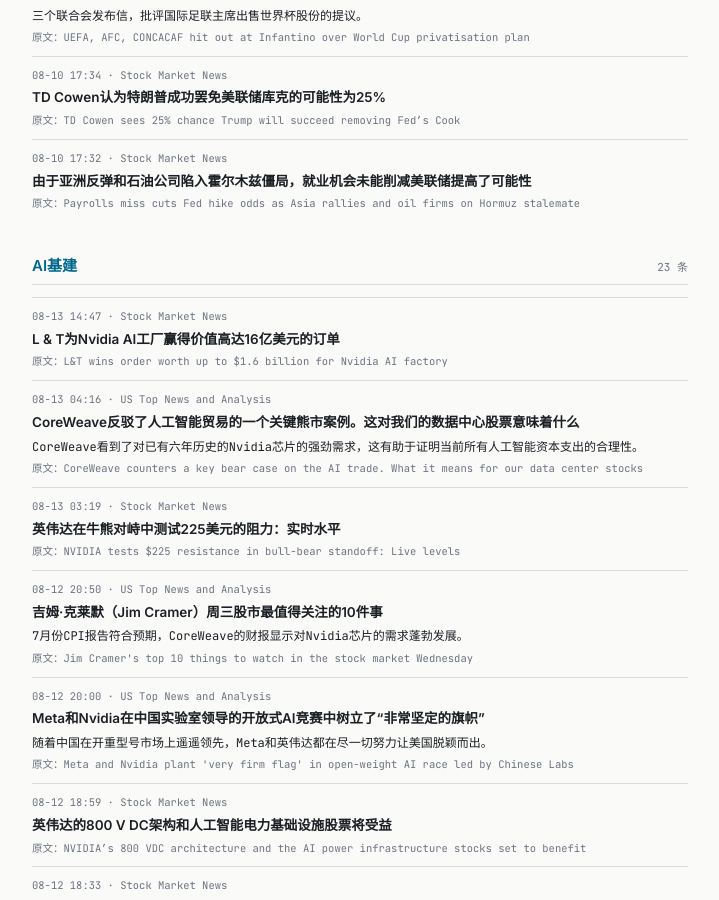
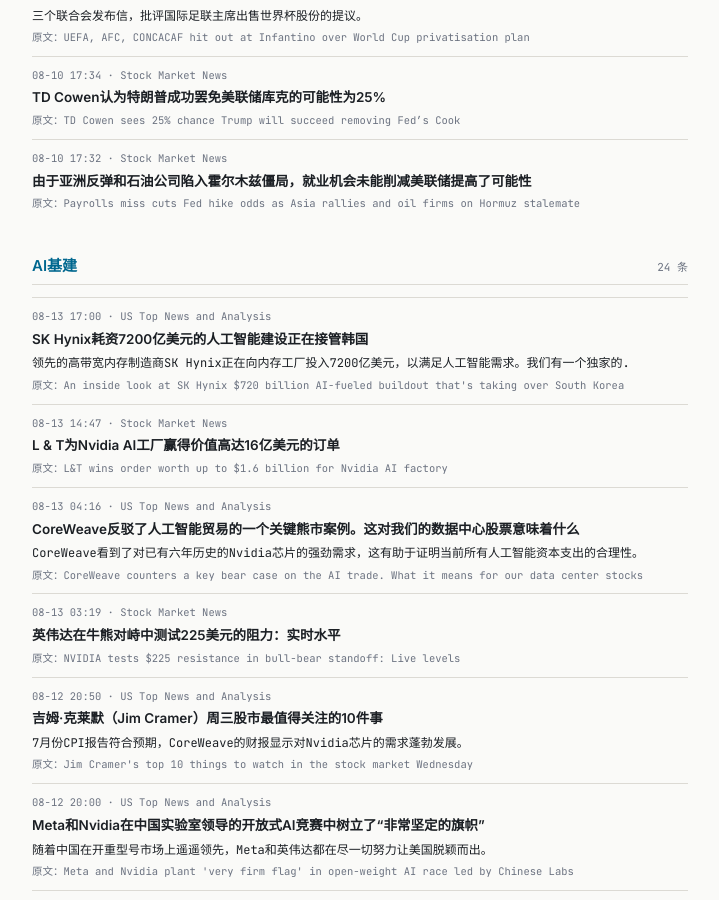
Before and after one commit to tang3super/tang3super.github.io, a Jekyll site: the page built from macro-trade/news-digest.md, in a window 1280 px wide and 900 px high, scrolled down 10978 px. Shown: the whole window, without its empty margins (280-999 px from the left). Built offline with Jekyll 4.4.1, drawn with Linux system fonts in a browser that asks for light colours; some of the changed text lies outside the part shown.

Commit message:
sync news-digest article

```diff
--- a/macro-trade/news-digest.md
+++ b/macro-trade/news-digest.md
@@ -5,7 +5,7 @@
 date: '2026-08-13'
 summary: 2026年第33周监控
 week_label: 2026年第33周监控
-last_updated: 2026-08-13 16:53
+last_updated: 2026-08-13 17:52
 refresh_note: 每 5 分钟自动刷新
 topics:
 - name: 地缘政治
@@ -736,6 +736,13 @@
     title_zh: 由于亚洲反弹和石油公司陷入霍尔木兹僵局，就业机会未能削减美联储提高了可能性
 - name: AI基建
   items:
+  - title: An inside look at SK Hynix $720 billion AI-fueled buildout that's taking over South Korea
+    summary: SK Hynix, the leading maker of high-bandwidth memory, is pouring $720 billion into memory factories to meet AI demand. We got an exclusive f…
+    link: https://www.cnbc.com/2026/08/13/inside-sk-hynixs-720-billion-bet-to-build-enough-memory-for-ai.html
+    source: US Top News and Analysis
+    time: 08-13 17:00
+    title_zh: SK Hynix耗资7200亿美元的人工智能建设正在接管韩国
+    summary_zh: 领先的高带宽内存制造商SK Hynix正在向内存工厂投入7200亿美元，以满足人工智能需求。我们有一个独家的.
   - title: L&T wins order worth up to $1.6 billion for Nvidia AI factory
     summary: ''
     link: https://www.investing.com/news/stock-market-news/lt-wins-order-worth-up-to-16-billion-for-nvidia-ai-factory-93CH-4856699
```
